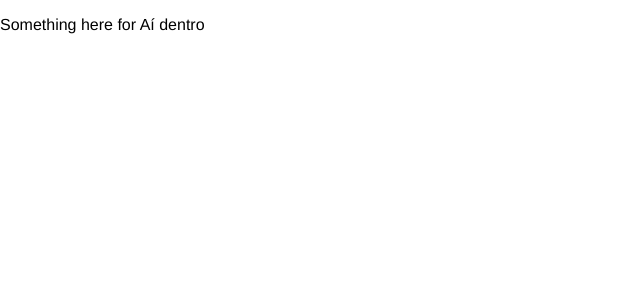
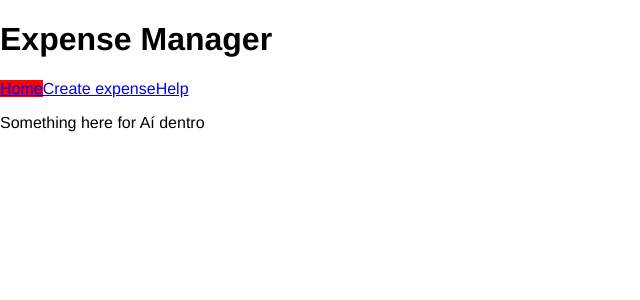
Before and after one commit to victorfeitosa/ExpenseManager, a React app: page / in a window 1280 px wide. Shown: the top 300 px of the page, without its empty margins (0-640 px from the left). Built offline with nearby package versions, Linux system fonts and the light colour scheme.

Commit message:
added routes files

```diff
--- a/public/index.html
+++ b/public/index.html
@@ -10,6 +10,6 @@
    <div id="app">
 
    </div>
-   <script  type="text/javascript" src="bundle.js"></script>
+   <script type="application/javascript" src="/bundle.js"></script>
 </body>
 </html>
--- a/src/app.jsx
+++ b/src/app.jsx
@@ -1,32 +1,9 @@
 import React from 'react';
 import ReactDOM from 'react-dom';
-import { BrowserRouter, Route } from 'react-router-dom';
+import AppRouter from './routers/AppRouter';
 
 import 'normalize.css/normalize.css';
 import './styles/styles.scss';
 
-const Home = () => (
-   <p>Something here for Aí dentro</p>
-);
-const Create = () => (
-   <p>CREATE</p>
-);
-const Edit = () => (
-   <p>EDIT</p>
-);
-const Help = () => (
-   <p>HELP</p>
-);
 
-const routes = (
-   <BrowserRouter>
-      <div>
-         <Route path="/" component={Home} exact={true}/>
-         <Route path="/create" component={Create} />
-         <Route path="/edit" component={Edit} />
-         <Route path="/help" component={Help} />
-      </div>
-   </BrowserRouter>
-);
-
-ReactDOM.render(routes, document.getElementById("app"));
+ReactDOM.render(<AppRouter />, document.getElementById("app"));
--- /dev/null
+++ b/src/pages/AddExpensePage.jsx
@@ -0,0 +1,6 @@
+import React from 'react';
+
+const AddExpensePage = () => (
+   <p>CREATE</p>
+);
+export default AddExpensePage;
--- /dev/null
+++ b/src/pages/EditExpensePage.jsx
@@ -0,0 +1,10 @@
+import React from 'react';
+
+const EditExpensePage = (props) => {
+   console.log(props);
+   return (
+      <p>EDIT</p>
+   );
+}
+
+export default EditExpensePage;
--- /dev/null
+++ b/src/pages/ExpenseDashboardPage.jsx
@@ -0,0 +1,6 @@
+import React from 'react';
+
+const ExpenseDashboardPage = () => (
+   <p>Something here for Aí dentro</p>
+);
+export default ExpenseDashboardPage;
--- /dev/null
+++ b/src/pages/Header.jsx
@@ -0,0 +1,14 @@
+import React from 'react';
+import { NavLink } from 'react-router-dom';
+
+const Header = () => (
+   <header>
+      <h1>Expense Manager</h1>
+      <nav>
+         <NavLink to="/" activeClassName="is-active" exact={true}>Home</NavLink>
+         <NavLink to="/create" activeClassName="is-active">Create expense</NavLink>
+         <NavLink to="/help" activeClassName="is-active">Help</NavLink>
+      </nav>
+   </header>
+);
+export default Header;
--- /dev/null
+++ b/src/pages/HelpPage.jsx
@@ -0,0 +1,6 @@
+import React from 'react';
+
+const HelpPage = () => (
+   <p>HELP</p>
+);
+export default HelpPage;
--- /dev/null
+++ b/src/pages/NotFoundPage.jsx
@@ -0,0 +1,7 @@
+import React from 'react';
+import { Link } from 'react-router-dom';
+
+const NotFoundPage = () => (
+   <p>404! - <Link to="/">Home</Link></p>
+);
+export default NotFoundPage;
--- /dev/null
+++ b/src/routers/AppRouter.jsx
@@ -0,0 +1,26 @@
+import React from 'react';
+import { BrowserRouter, Route, Switch } from 'react-router-dom';
+
+import Header from '../pages/Header';
+import AddExpensePage from '../pages/AddExpensePage';
+import EditExpensePage from '../pages/EditExpensePage';
+import ExpenseDashboardPage from '../pages/ExpenseDashboardPage';
+import HelpPage from '../pages/HelpPage';
+import NotFoundPage from '../pages/NotFoundPage';
+
+const AppRouter = () => (
+   <BrowserRouter>
+      <div>
+         <Header />
+         <Switch>
+            <Route path="/" component={ExpenseDashboardPage} exact={true} />
+            <Route path="/create" component={AddExpensePage} />
+            <Route path="/edit/:id" component={EditExpensePage} />
+            <Route path="/help" component={HelpPage} />
+            <Route component={NotFoundPage} />
+         </Switch>
+      </div>
+   </BrowserRouter>
+);
+
+export default AppRouter;
--- a/src/styles/base/_base.scss
+++ b/src/styles/base/_base.scss
@@ -16,3 +16,7 @@ button {
     cursor: default;
   }
 }
+
+.is-active {
+  background-color: red;
+}
```
